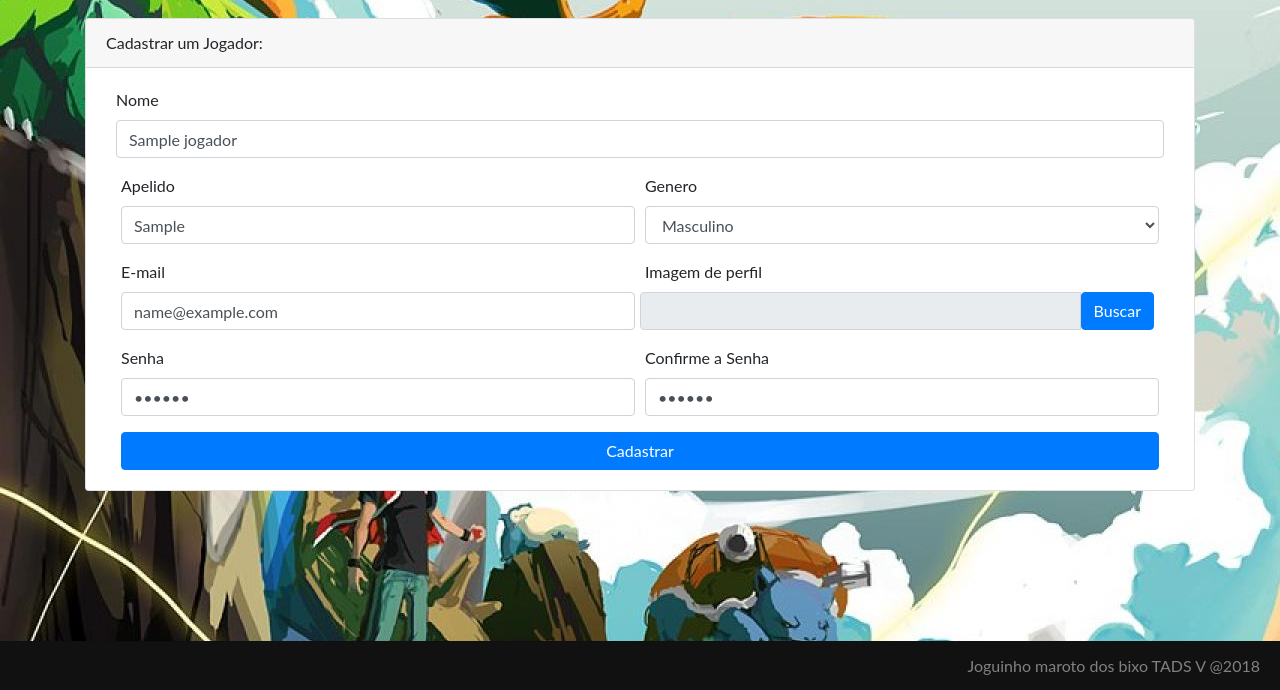
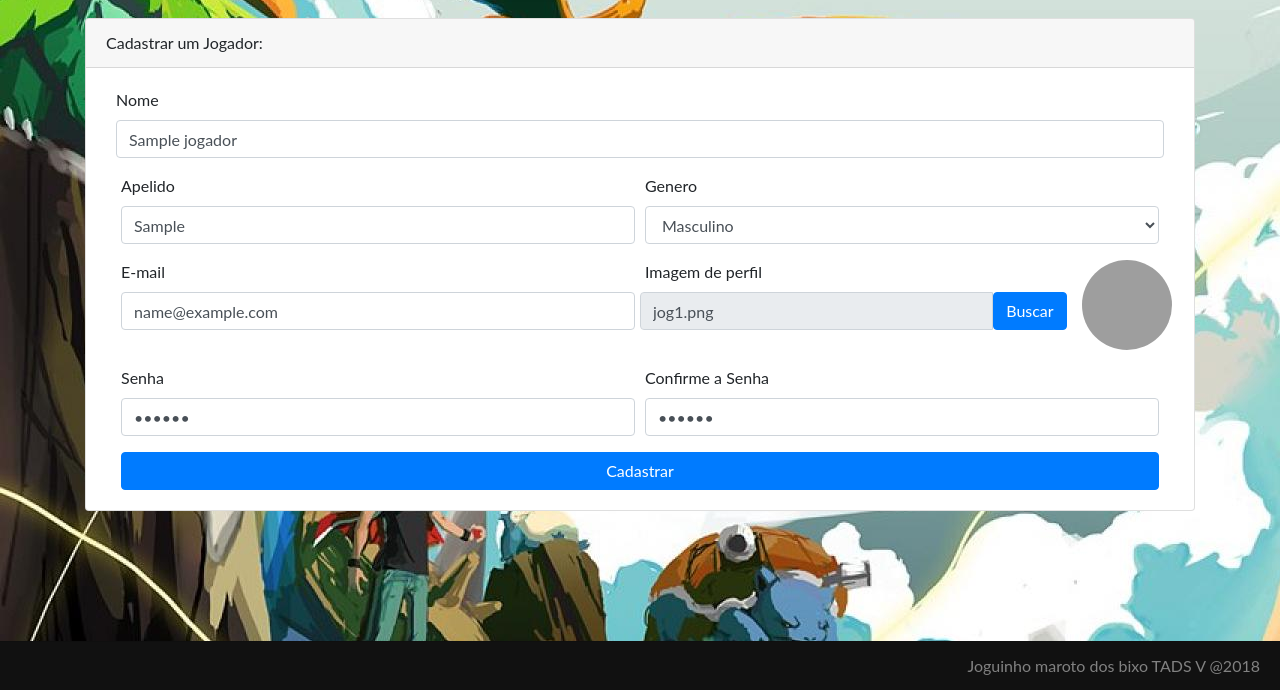
Before and after one commit to geordanolima/TrabalhoDosBixo, a PHP site: page /php/FuncoesJogador.php?op=editar&id=1 in a window 1280 px wide. Shown: the part 110-800 px from the top of the page. Run offline with PHP 8.4, Linux system fonts and the light colour scheme; the visitor is signed in with stand-in values (Sample User, id 1); tables that the repository leaves empty hold one stand-in row (values such as "Sample post"); grey boxes are pictures that could not be loaded.

Commit message:
tudo as treta funcionando, uhuul o/

```diff
--- a/php/FuncoesJogador.php
+++ b/php/FuncoesJogador.php
@@ -23,6 +23,8 @@ if (isset($_REQUEST['op'])){
             cadastrarJogador();
             break;
     }
+} else {
+    listarjogador();
 }
 
 function carregarFotoJogador($arquivoEmProcesso, $idjogador){
@@ -33,7 +35,7 @@ function carregarFotoJogador($arquivoEmProcesso, $idjogador){
     ];
     $validacao = in_array($arquivoEmProcesso['type'], $mimesValidos);
     if($validacao){
-        $validacao = move_uploaded_file($arquivoEmProcesso['tmp_name'], '../public/imgs/Jog'.$idjogador.'.png');
+        $validacao = move_uploaded_file($arquivoEmProcesso['tmp_name'], '../public/imgs/jog'.$idjogador.'.png');
     }
     return $validacao;
 }
@@ -73,10 +75,8 @@ function buscaJogador(){
             'genero'        => $achou->getGenero(),
             'email'         => $achou->getEmail(),
             'senha'         => $achou->getSenha(),
-            'descImg'       => $achou->getImagem(),
-            'img'           => '../public/imgs/' . $achou->getImagem()
+            'descImg'       => 'jog' . $achou->getId() . '.png',
         ];
-
 
         require_once('cadastroJogador.php');
         exit;
@@ -111,6 +111,7 @@ function atualizarjogador(){
         header('Location: cadastroJogador.php');
         exit;
     }
+
     if(!empty($_FILES['foto'])){
         $carregou = carregarFotoJogador($_FILES['foto'], $_POST['id']);
     }
@@ -130,7 +131,7 @@ function cadastrarJogador(){
                                 $_POST['apelido'],
                                 $sex,
                                 $_POST['email'],
-                                $_POST['imagem'],
+                                $_POST['descImg'],
                                 $_POST['senha']);
 
         if($jogador->cadastrarJogador()){
--- a/php/FuncoesLogin.php
+++ b/php/FuncoesLogin.php
@@ -41,7 +41,7 @@ function isAutenticado(){
     if ( isset( $_SESSION["sessiontime"] ) ) {
         if ($_SESSION["sessiontime"] < time() ) {
             session_unset();
-            header('Location: funcoes.php?op=sair');
+            header('Location: FuncoesLogin.php?op=sair');
         }
     } else {
         session_unset();
--- a/php/cadastroItem.php
+++ b/php/cadastroItem.php
@@ -20,7 +20,7 @@
             <div class="card card-register ">
                 <div class="card-header">Cadastrar um Item:</div>
                 <div class="card-body">
-                    <form class="container" action="FuncoesItem.php" method="post">
+                    <form class="container" action="FuncoesItem.php" method="post" enctype="multipart/form-data">
                     <input type="hidden" name="op"
                         value="<?=(isset($_GET['id'])) ? 'atualizar' : 'cadastro';?>">
                     <input type="hidden" name="id"
@@ -51,8 +51,7 @@
                                     <input type="number" class="form-control" name="valor" min="0" max="100" step="10" placeholder="0" required
                                         value="<?=(isset($item)) ? $item['valor'] : '';?>">
                                 </div>
-                                <div class="col-md-4">
-
+                                <div class="col-md-6">
                                     <div class="form-row">
                                         <div class="col-md-10">
                                             <label for="customFileLang">Imagem Item</label>
--- a/php/cadastroJogador.php
+++ b/php/cadastroJogador.php
@@ -26,7 +26,7 @@
         <div class="card card-register ">
             <div class="card-header">Cadastrar um Jogador:</div>
             <div class="card-body">
-                <form class="container" action="FuncoesJogador.php" method="post">
+                <form class="container" action="FuncoesJogador.php" method="post" enctype="multipart/form-data">
                     <input type="hidden" name="op"
                         value="<?=(isset($_GET['id'])) ? 'atualizar' : 'cadastro';?>">
                     <input type="hidden" name="id"
@@ -66,14 +66,21 @@
                                     value="<?=(isset($bagaca)) ? $bagaca['email'] : '';?>">
                                 </div>
                                 <div class="col-md-6">
+                                    <div class="form-row">
+                                        <div class="col-md-10">
                                             <label for="customFileLang">Imagem de perfil</label>
                                             <div class="input-group form-row">
                                                 <input type="text" class="form-control" readonly="" name="imagem" value="<?=(isset($bagaca)) ? $bagaca['descImg'] : '';?>">
                                                 <label style="height: 10px;">
                                                     <span class="btn btn-primary input-group-btn">
-                                                Buscar <input type="file" style="display: none;" multiple="">
+                                                        Buscar <input type="file" style="display: none;" multiple="" name="foto" accept="image/*">
                                                     </span>
                                                 </label>
+                                            </div>
+                                        </div>
+                                        <div class="col-md-2">
+                                            <img src="<?=(isset($_GET['id'])) ? '../public/imgs/' . $bagaca['descImg'] : '../public/imgs/padrao.png' ?>" height="90px" width="90px" style="border-radius: 50%;">
+                                        </div>
                                     </div>
                                 </div>
                             </div>
--- a/php/classJogador.php
+++ b/php/classJogador.php
@@ -51,9 +51,9 @@ class Jogador
                                         apelido = '" . $this->apelido . "',
                                         genero = '" . $this->genero . "',
                                         email = '" . $this->email . "',
-                                        img = 'item" . $this->id . ".png',
+                                        img = 'jogador" . $this->id . ".png',
                                         senha = '" . $this->senha . "'
-                    WHERE id = " . $this->senha . ";";
+                    WHERE id = " . $this->id . ";";
             $conexao = $this->database->getConexao();
             $consulta = $conexao->prepare($sql);
             return  $consulta->execute();
--- a/php/funcoesbixo.php
+++ b/php/funcoesbixo.php
@@ -23,6 +23,8 @@ if (isset($_REQUEST['op'])){
             cadastrarBixo();
             break;
     }
+} else {
+    listarBixo();
 }
 
 function carregarFotoBixo($arquivoEmProcesso, $idbixo){
```
Also changed, not shown: php/FuncoesItem.php (+5 -5 lines), public/imgs/bixo1.png (deleted), public/imgs/bixo2.png (deleted), public/imgs/bixo3.png (deleted). Lines whose indentation alone changed are shown as unchanged.
